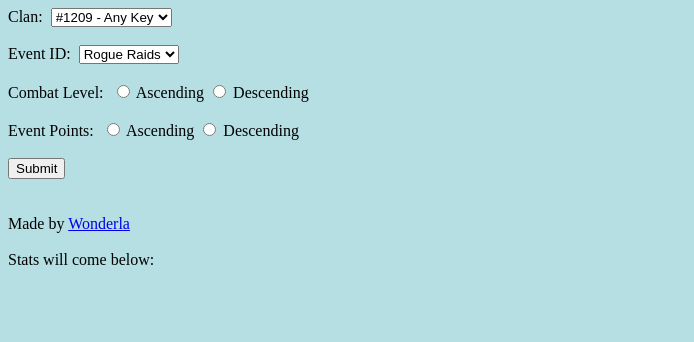
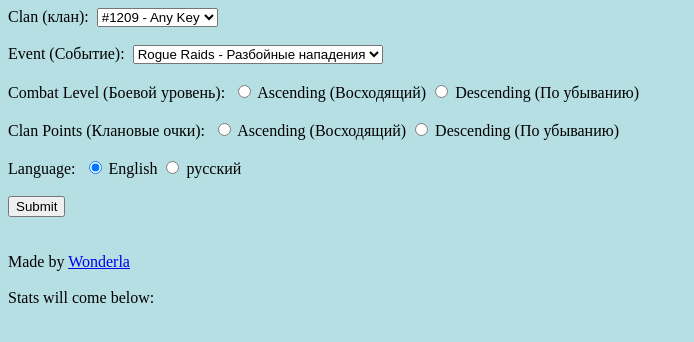
Before and after one commit to gaurav3dua/LWM_TheBrain, a Flask app: page /eventPerformance in a window 1280 px wide. Shown: the top 342 px of the page, without its empty margins (0-694 px from the left). Run offline with Flask 2, Linux system fonts and the light colour scheme.

Commit message:
LWM-28 added feature for translation to russian

```diff
--- a/lwm_helpers.py
+++ b/lwm_helpers.py
@@ -8,6 +8,7 @@ import datetime
 from bs4 import BeautifulSoup
 
 LWM_BASE_URL = "https://www.lordswm.com/"
+HWM_BASE_URL = "https://www.heroeswm.ru/"
 LOGIN_URL = "login.php"
 CLAN_PAGE = "clan_info.php"#
 CLAN_LOG_PAGE = "clan_log.php"#
--- a/templates/eventPerformance.html
+++ b/templates/eventPerformance.html
@@ -36,15 +36,16 @@ body {
  table td, table th {
 	 color: #2b686e;
 	 padding: 10px;
+	 text-align:center;
 }
  table td {
 	 text-align: center;
 	 vertical-align: middle;
 }
  table td:last-child {
+     text-align:center;
 	 font-size: 0.95em;
 	 line-height: 1.4;
-	 text-align: left;
 }
  table th {
 	 background-color: #daeff1;
@@ -52,9 +53,11 @@ body {
 }
  table tr:nth-child(2n) {
 	 background-color: white;
+	 text-align:center;
 }
  table tr:nth-child(2n+1) {
 	 background-color: #edf7f8;
+	 text-align:center;
 }
 
 </style>
@@ -62,30 +65,37 @@ body {
 <body>
 
 <form action="/api/ViewEventPerformance" method="post">
-    <label for="clans">Clan:</label>&nbsp
+    <label for="clans">Clan (клан):</label>&nbsp
     <select id="clans" name="clan">
         <option value="1209">#1209 - Any Key</option>
     </select>
     <br>
     <br>
-    <label for="event">Event ID:</label>&nbsp
+    <label for="event">Event (Событие):</label>&nbsp
     <select id="event" name="event_id">
-        <option value="1001">Rogue Raids</option>
+        <option value="1001">Rogue Raids - Разбойные нападения</option>
     </select>
     <br>
     <br>
-    Combat Level:&nbsp
+    Combat Level (Боевой уровень):&nbsp
     <input type="radio" id="combat level asc" name="combat_level" value="1">
-        <label for="combat level asc">Ascending</label>
+        <label for="combat level asc">Ascending (Восходящий)</label>
     <input type="radio" id="combat level desc" name="combat_level" value="-1">
-        <label for="combat level desc">Descending</label>
+        <label for="combat level desc">Descending (По убыванию)</label>
     <br>
     <br>
-    Event Points:&nbsp
+    Clan Points (Клановые очки):&nbsp
     <input type="radio" id="event points asc" name="clan_points" value="1">
-        <label for="event points asc">Ascending</label>
+        <label for="event points asc">Ascending (Восходящий)</label>
     <input type="radio" id="event points desc" name="clan_points" value="-1">
-        <label for="event points desc">Descending</label>
+        <label for="event points desc">Descending (По убыванию)</label>
+    <br>
+    <br>
+    Language:&nbsp
+    <input type="radio" id="eng" name="language" value="eng" checked>
+        <label for="eng">English</label>
+    <input type="radio" id="rus" name="language" value="rus">
+        <label for="rus">русский</label>
     <br>
     <br>
     <input type="submit" value="Submit">
```
Also changed, not shown: helper_main.py (+29 -7 lines).
